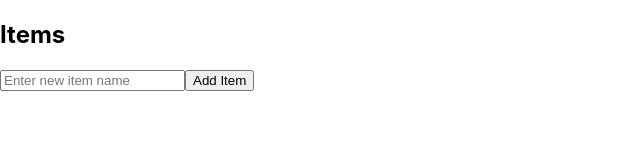
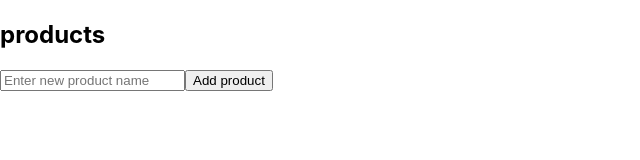
Before and after one commit to abmanaf/React-HTTP-Methods-Demo, a React (Create React App) app: page / in a window 1280 px wide. Shown: the top 160 px of the page, without its empty margins (0-640 px from the left). Built offline with nearby package versions, Linux system fonts and the light colour scheme.

Commit message:
minor changes

```diff
--- a/src/App.js
+++ b/src/App.js
@@ -1,68 +1,82 @@
 import React, { useEffect, useState } from "react";
-// i am using this url as the endpoint from the backend 'https://api.example.com/items'
+// i am using this url as the endpoint from the backend 'https://api.example.com/products'
 
 function App() {
   const [data, setData] = useState([]);
-  const [newItem, setNewItem] = useState("");
+  const [newproduct, setNewproduct] = useState("");
   useEffect(() => {
     fetchData();
   });
   const fetchData = async () => {
     try {
-      const response = axios.get("https://api.example.com/items");
+      const response = await axios.get("https://api.example.com/products");
       setData(response);
     } catch (err) {
       console.error(err);
     }
   };
-  const addItem = async () => {
+  const addproduct = async () => {
     try {
-      const response = axios.post("https://api.example.com/items", {
-        name: newItem,
+      const response = await axios.post("https://api.example.com/products", {
+        name: newproduct,
       });
       setData([...data, response.data]);
-      setNewItem("");
+      setNewproduct("");
     } catch (err) {
       console.error(err);
     }
   };
-  const updateItem = (id) => {
+  const updateproduct = async (id) => {
     try {
-      const response = axios.put(`https://api.example.com/items/${id}`, {
-        name: newItem,
-      });
+      const response = await axios.put(
+        `https://api.example.com/products/${id}`,
+        {
+          name: newproduct,
+        }
+      );
       const updateData = data.map((product) =>
-        product.id == id ? { ...product, name: newItem } : product
+        product.id == id ? { ...product, name: newproduct } : product
       );
       setData(updateData);
     } catch (err) {
       console.error(err);
     }
   };
+  const deleteproduct = async (id) => {
+    try {
+      await axios.delete(`https://api.example.com/products/${id}`);
+      const deletedData = data.filter((product) => product.id !== id);
+      setData(deletedData);
+    } catch (error) {
+      console.error(error);
+    }
+  };
   return (
     <div>
-      <h2>Items</h2>
+      <h2>products</h2>
       <ul>
-        {data.map((item) => (
-          <li key={item.id}>
-            {item.name}
+        {data.map((product) => (
+          <li key={product.id}>
+            {product.name}
             <button
-              onClick={() => updateItem(item.id, `${item.name} (Updated)`)}
+              onClick={() =>
+                updateproduct(product.id, `${product.name} (Updated)`)
+              }
             >
               Update
             </button>
-            <button onClick={() => deleteItem(item.id)}>Delete</button>
+            <button onClick={() => deleteproduct(product.id)}>Delete</button>
           </li>
         ))}
       </ul>
       <div>
         <input
           type="text"
-          value={newItem}
-          onChange={(e) => setNewItem(e.target.value)}
-          placeholder="Enter new item name"
+          value={newproduct}
+          onChange={(e) => setNewproduct(e.target.value)}
+          placeholder="Enter new product name"
         />
-        <button onClick={addItem}>Add Item</button>
+        <button onClick={addproduct}>Add product</button>
       </div>{" "}
     </div>
   );
```
